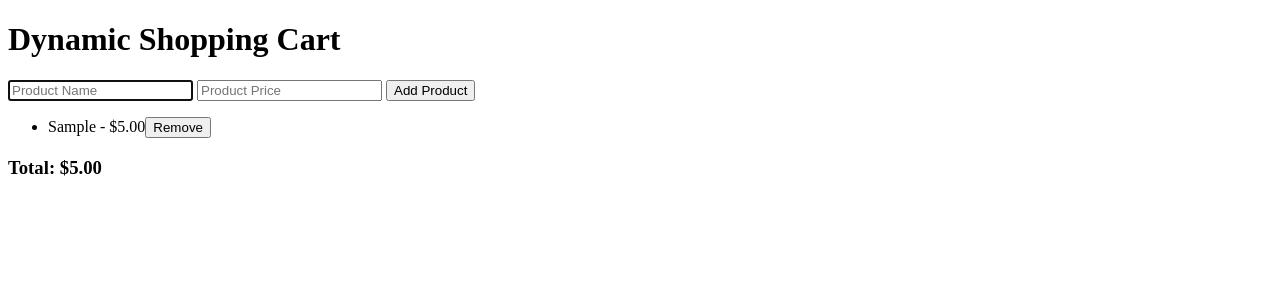
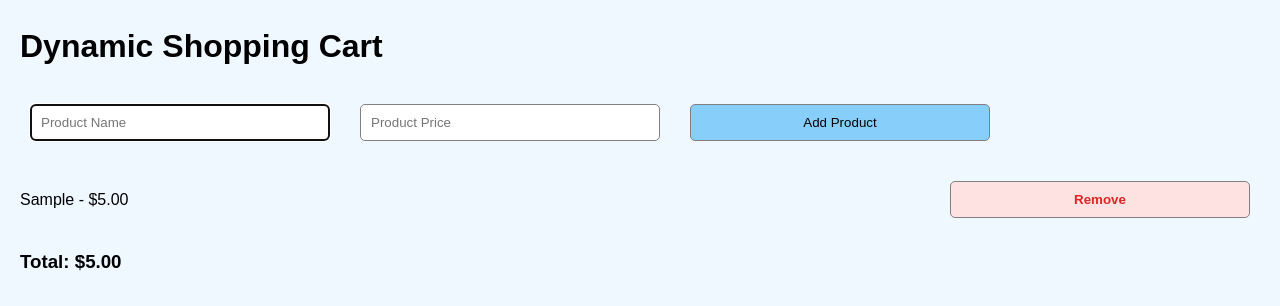
Before and after one commit to bindu953/Dynamic-Shopping-Cart-Lab1, a plain HTML site: page index.html in a window 1280 px wide. Both pictures are taken after typing "Sample", "5" into the empty fields and a click on the button "Add Product". Drawn offline with Linux system fonts and the light colour scheme.

Commit message:
Updated the styling,readme.md and reflections.md files

```diff
--- a/index.html
+++ b/index.html
@@ -5,7 +5,7 @@
 
     <meta charset="UTF-8">
     <meta name="viewport" content="width=device-width, initial-scale=1.0">
-    <link rel="stylesheet" href="styles.css">
+    <link rel="stylesheet" href="style.css">
     <script src="script.js" defer></script>
     <title>Dynamic Shopping Cart</title>
 
--- a/style.css
+++ b/style.css
@@ -1,5 +1,6 @@
 body {
     font-family: Arial, sans-serif;
+    background-color: aliceblue;
     margin: 20px;
     line-height: 1.6;
 }
@@ -8,6 +9,18 @@ body {
     display: flex;
     gap: 10px;
     margin-bottom: 20px;
+}
+
+/* Textboxes, calendar, and dropdown */
+input {
+    width: 300px;
+    max-width: 100%;
+    padding: 10px;
+    margin: 10px;
+
+    border: 1px solid gray;
+    border-radius: 5px;
+    box-sizing: border-box;
 }
 
 #cart {
@@ -22,14 +35,29 @@ body {
     margin-bottom: 10px;
 }
 
-.cart-item label{
-    margin: 5px;
+button {
+    margin: 10px;
+    background-color: lightskyblue;
+    width: 300px;
+    padding: 10px;
+    text-align: center;
+    border: 1px solid gray;
+    border-radius: 5px;
+    cursor: pointer;
 }
 
-.cart-item span {
-  flex: 1;
+/* Button hover */
+button:hover {
+    background-color: deepskyblue;
 }
 
-.cart-item button {
-  margin-left: 10px;
+.remove-btn{
+background-color: #fee2e2;
+ color: #dc2626;
+ font-weight: bold;
 }
+
+.remove-btn:hover {
+    background-color: #dc2626;
+    color: white;
+}
```
Also changed, not shown: 2 other files. Lines whose indentation alone changed are shown as unchanged.
